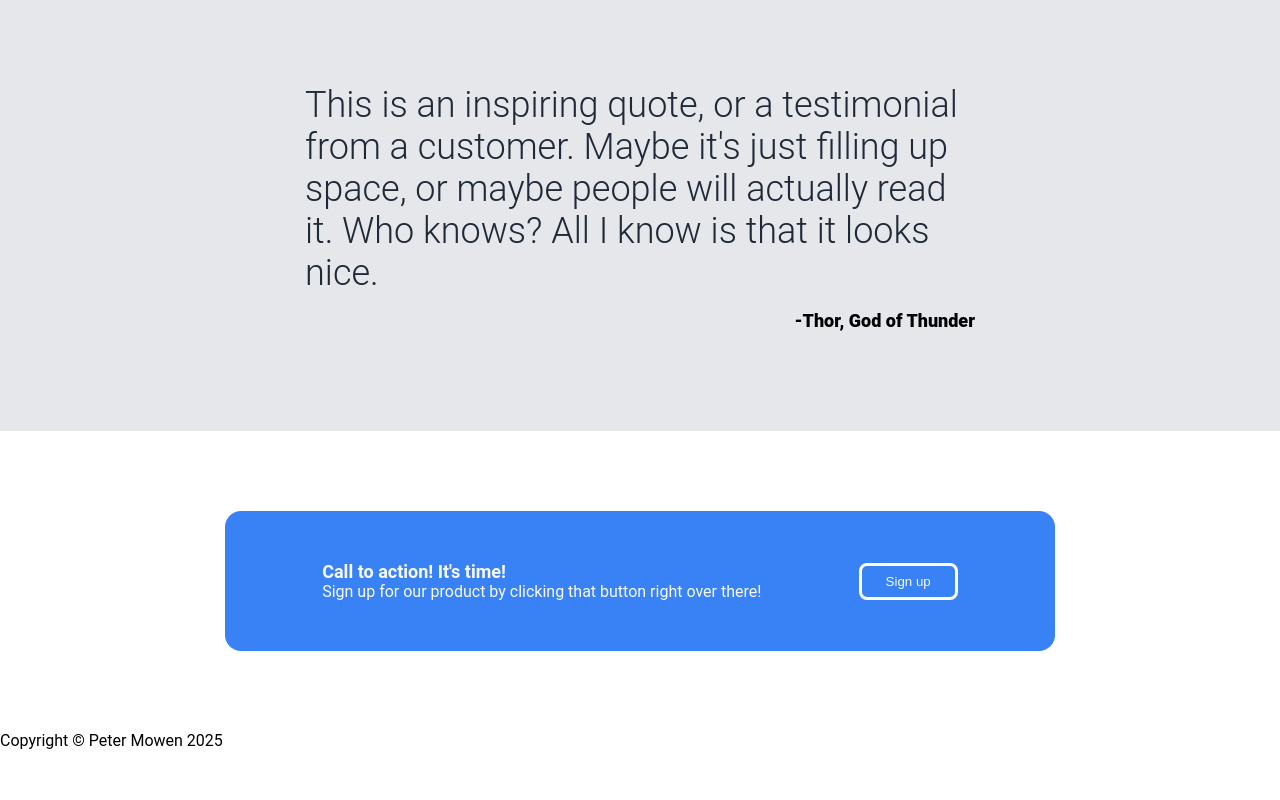
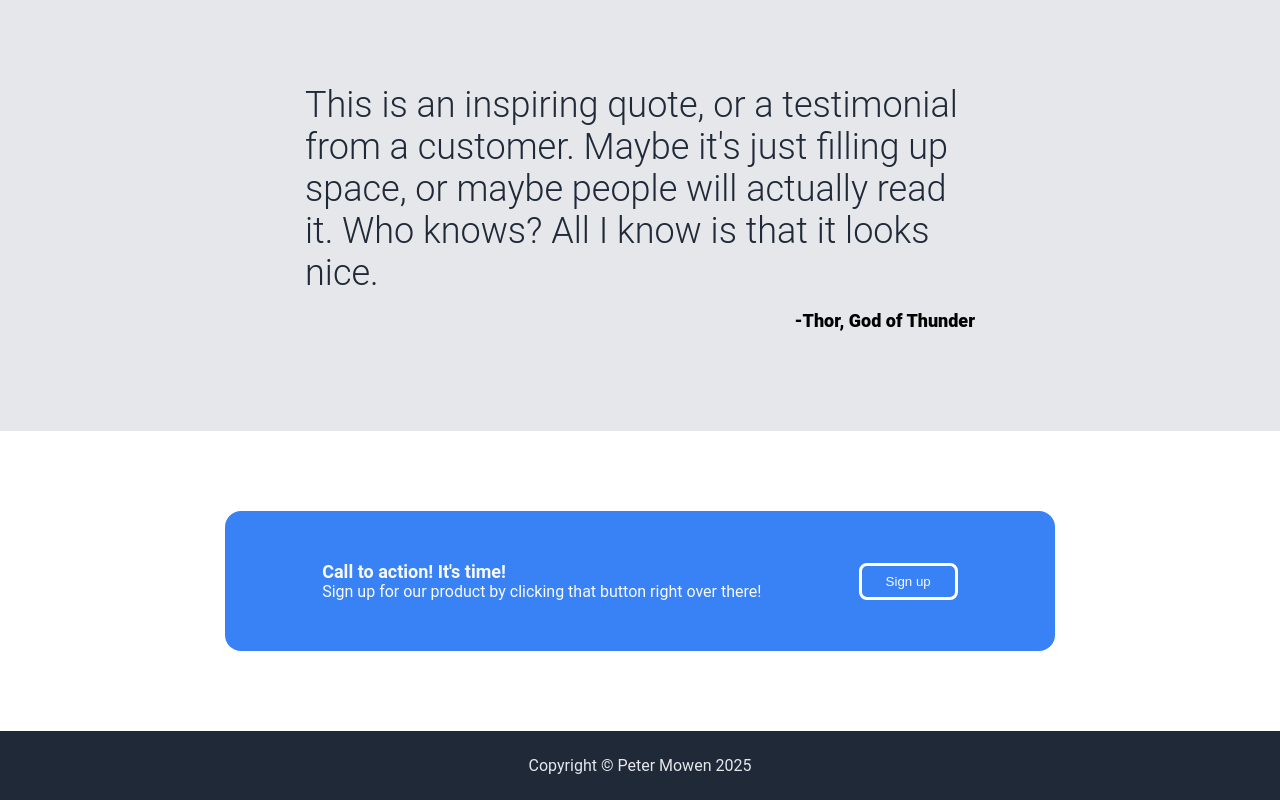
Before and after one commit to peter-mowen/odin-landing-page, a plain HTML site: page index.html in a window 1280 px wide. Shown: the part 998-1798 px from the top of the page. Before the commit the page ends 1748 px from the top, so only its background shows below. Drawn offline with Linux system fonts and the light colour scheme.

Commit message:
Style and layout footer

```diff
--- a/style.css
+++ b/style.css
@@ -158,3 +158,13 @@ nav {
   font-size: large;
   font-weight: bold;
 }
+
+.footer {
+  background: #1F2937;
+  color: #E5E7EB;
+  display: flex;
+  justify-content: center;
+  align-items: center;
+  padding-top: 25px;
+  padding-bottom: 25px;
+}
```
